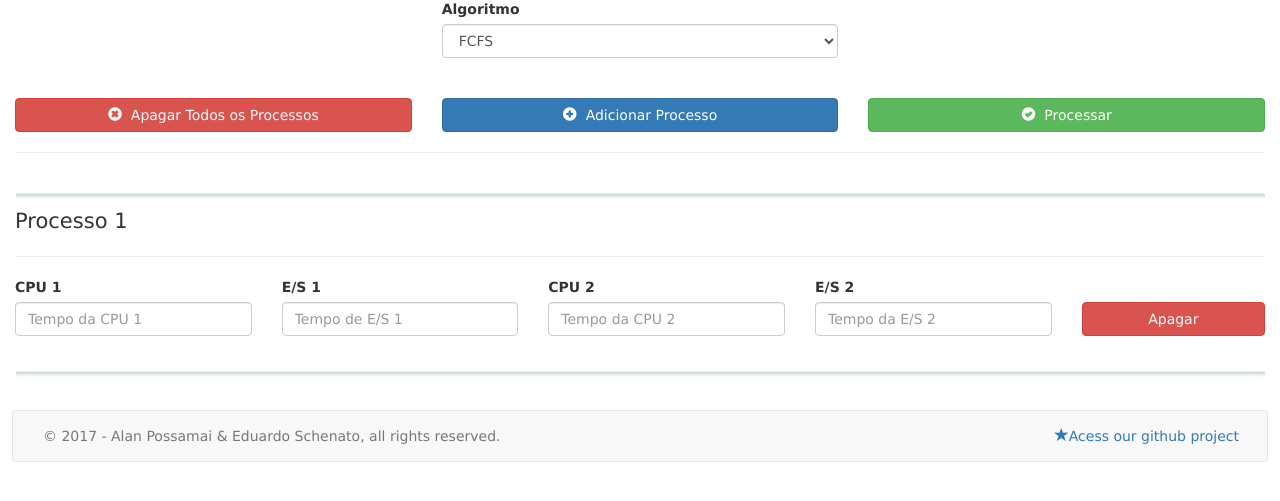
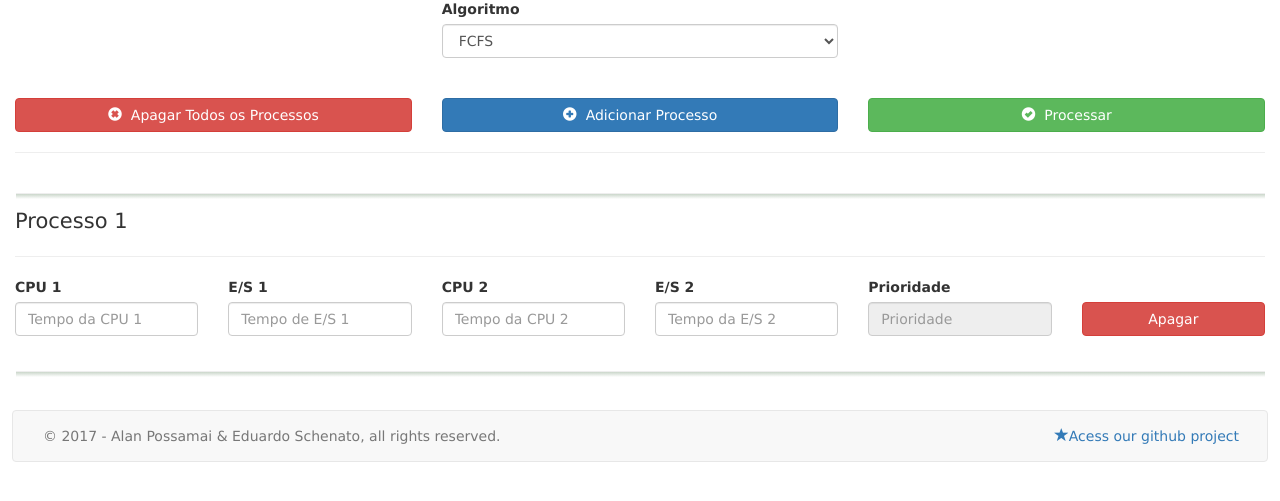
Before and after one commit to eduardoschenato/escalonamento_processos, a PHP site: page / in a window 1280 px wide. Shown: the part 200-701 px from the top of the page. Run offline with PHP 8.4, Linux system fonts and the light colour scheme.

Commit message:
SJF e Prioridade OK - Falta só fazer o Round Robin

```diff
--- a/classes/ListaProcessos.php
+++ b/classes/ListaProcessos.php
@@ -2,11 +2,14 @@
 
 final class ListaProcessos {
 
+    /*
+     * Cria os Processos
+     */
     public static function getListaProcessos(){
         $processos = array();
 
         foreach($_POST["cpu1"] as $key => $value){
-        	array_push($processos, new Processo($key, $_POST["cpu1"][$key], $_POST["es1"][$key], $_POST["cpu2"][$key], $_POST["es2"][$key]));
+        	array_push($processos, new Processo($key, $_POST["cpu1"][$key], $_POST["es1"][$key], $_POST["cpu2"][$key], $_POST["es2"][$key], $_POST["prioridade"][$key]));
         }
 
         return $processos;
--- a/classes/Processo.php
+++ b/classes/Processo.php
@@ -76,6 +76,9 @@ final class Processo {
         $this->status = $status;
     }
 
+    /*
+     * Retorna o tamanho do processamento atual, baseado no status
+     */
     public function getValorProcessamentoAtual(){
         switch ($this->getStatus()) {
             case "cpu1":
--- a/index.php
+++ b/index.php
@@ -25,12 +25,19 @@
                     <div class="row">
                         <div class="col-lg-4 col-lg-offset-4 col-md-6 col-md-offset-3 col-sm-8 col-sm-offset-2 col-xs-12">
                             <div class="form-group">
-                                <label for="cpu1">Algoritmo</label> <select class="form-control" id="algoritmo" name="algoritmo">
+                                <label for="algoritmo">Algoritmo</label> <select class="form-control" id="algoritmo" name="algoritmo" onchange="verificarExibicaoPrioridade();">
                                     <option value="fcfs">FCFS</option>
                                     <option value="sjf">SJF</option>
                                     <option value="rr">Round Robin</option>
                                     <option value="p">Prioridade</option>
                                 </select>
+                            </div>
+                        </div>
+                    </div>
+                    <div class="row" id="row-quantum">
+                        <div class="col-lg-4 col-lg-offset-4 col-md-6 col-md-offset-3 col-sm-8 col-sm-offset-2 col-xs-12">
+                            <div class="form-group">
+                                <label for="quantum">Quantum</label> <input type="number" min="0" class="form-control input-value" name="quantum" placeholder="Digite o Quantum" />
                             </div>
                         </div>
                     </div>
@@ -67,39 +74,42 @@
                     <div id="container_processos">
                         <div class="row row-processo" id="divProcesso1">
                             <div class="col-lg-12 col-md-12 col-sm-12 col-xs-12 title-div">
-                                <hr
-                                    style="height: 5px; margin-left: 1px; margin-bottom: 8px; background-image: -webkit-linear-gradient(top, rgba(189, 204, 189, .8), rgba(0, 0, 0, 0));" />
+                                <hr style="height: 5px; margin-left: 1px; margin-bottom: 8px; background-image: -webkit-linear-gradient(top, rgba(189, 204, 189, .8), rgba(0, 0, 0, 0));" />
                                 <p class="lead">Processo 1</p>
                                 <hr />
                             </div>
-                            <div class="col-lg-10 col-md-9 col-sm-8 col-xs-12 col-inputs">
+                            <div class="col-lg-12 col-md-12 col-sm-12 col-xs-12 col-inputs">
                                 <div class="row">
-                                    <div class="col-lg-3 col-md-3 col-sm-6 col-xs-12">
+                                    <div class="col-lg-2 col-md-2 col-sm-4 col-xs-12">
                                         <div class="form-group">
                                             <label for="cpu1">CPU 1</label> <input type="number" min="0" class="form-control input-value" name="cpu1[]" placeholder="Tempo da CPU 1" />
                                         </div>
                                     </div>
-                                    <div class="col-lg-3 col-md-3 col-sm-6 col-xs-12">
+                                    <div class="col-lg-2 col-md-2 col-sm-4 col-xs-12">
                                         <div class="form-group">
                                             <label for="es1">E/S 1</label> <input type="number" min="0" class="form-control input-value" name="es1[]" placeholder="Tempo de E/S 1" />
                                         </div>
                                     </div>
-                                    <div class="col-lg-3 col-md-3 col-sm-6 col-xs-12">
+                                    <div class="col-lg-2 col-md-2 col-sm-4 col-xs-12">
                                         <div class="form-group">
                                             <label for="cpu2">CPU 2</label> <input type="number" min="0" class="form-control input-value" name="cpu2[]" placeholder="Tempo da CPU 2" />
                                         </div>
                                     </div>
-                                    <div class="col-lg-3 col-md-3 col-sm-6 col-xs-12">
+                                    <div class="col-lg-2 col-md-2 col-sm-4 col-xs-12">
                                         <div class="form-group">
                                             <label for="es2">E/S 2</label> <input type="number" min="0" class="form-control input-value" name="es2[]" placeholder="Tempo da E/S 2" />
                                         </div>
                                     </div>
+                                    <div class="col-lg-2 col-md-2 col-sm-4 col-xs-12">
+                                        <div class="form-group">
+                                            <label for="prioridade">Prioridade</label> <input type="number" min="0" class="form-control input-value input-prioridade" name="prioridade[]" placeholder="Prioridade" />
+                                        </div>
+                                    </div>
+                                    <div class="col-lg-2 col-md-2 col-sm-4 col-xs-12">
+                                        <label for="">&nbsp;</label>
+                                        <button type="button" class="btn btn-block btn-danger" onclick="apagarProcesso()">Apagar</button>
+                                    </div>
                                 </div>
-                            </div>
-                            <div class="col-lg-2 col-md-3 col-sm-4 col-xs-12">
-                                <label for="">&nbsp;</label>
-                                <button type="button" class="btn btn-block btn-danger"
-                                        onclick="apagarProcesso()">Apagar</button>
                             </div>
                         </div>
                         <hr
@@ -159,6 +169,24 @@
                                                     });
                                                 }
                                             }
+
+                                            function verificarExibicaoPrioridade() {
+                                                if ($("#algoritmo").val() == "p") {
+                                                    $(".input-prioridade").removeAttr("readonly");
+                                                } else {
+                                                    $(".input-prioridade").attr("readonly", true);
+                                                }
+
+                                                if ($("#algoritmo").val() == "rr") {
+                                                    $("#row-quantum").show();
+                                                } else {
+                                                    $("#row-quantum").hide();
+                                                }
+                                            }
+
+                                            $(document).ready(function () {
+                                                verificarExibicaoPrioridade();
+                                            });
         </script>
 
     </body>
```
Also changed, not shown: classes/Algoritmo.php (+88 -7 lines), classes/FCFS.php (+3 -20 lines), classes/Prioridade.php (+5 -26 lines), classes/RoundRobin.php (+1 -19 lines), classes/SJF.php (+5 -26 lines), 1 other file.
